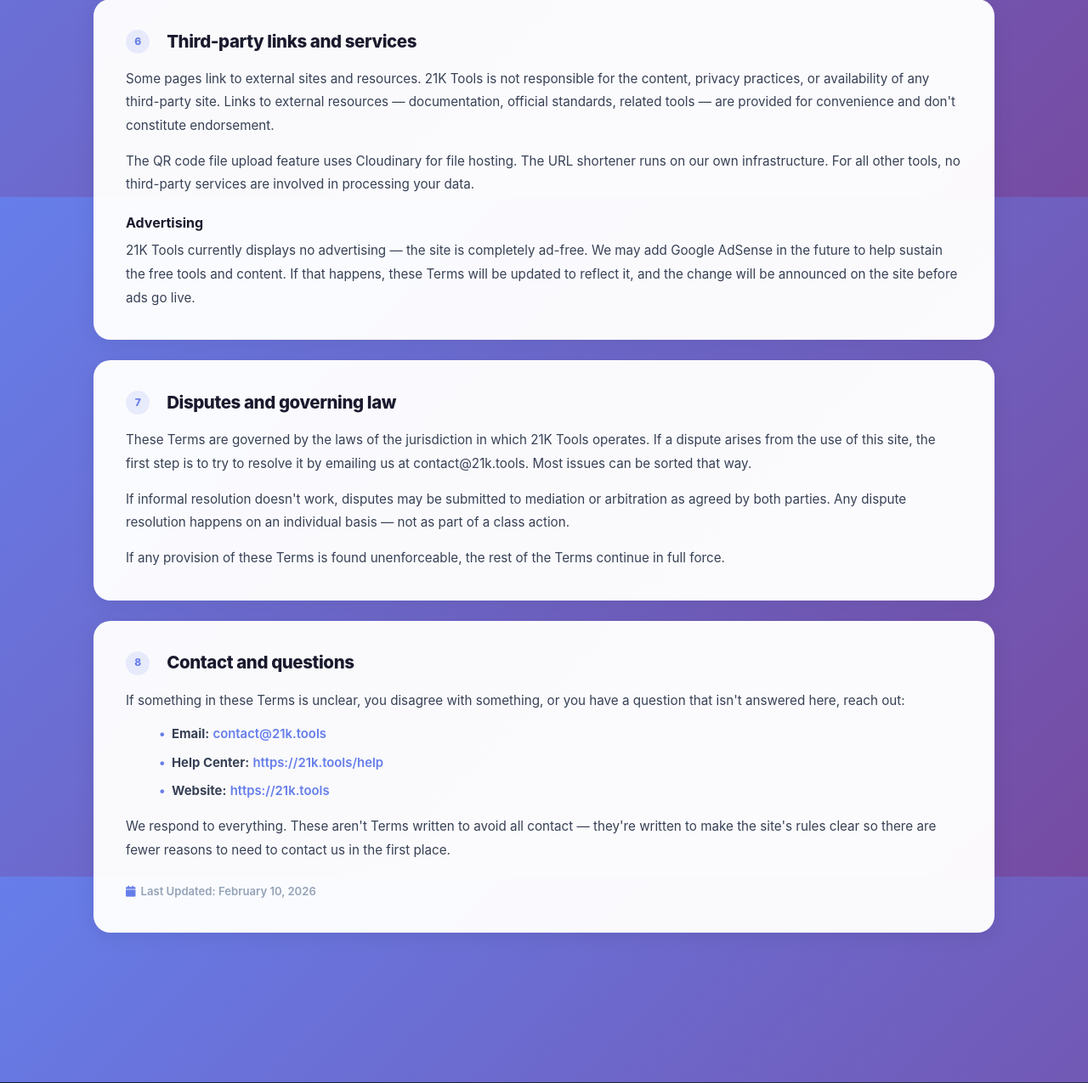
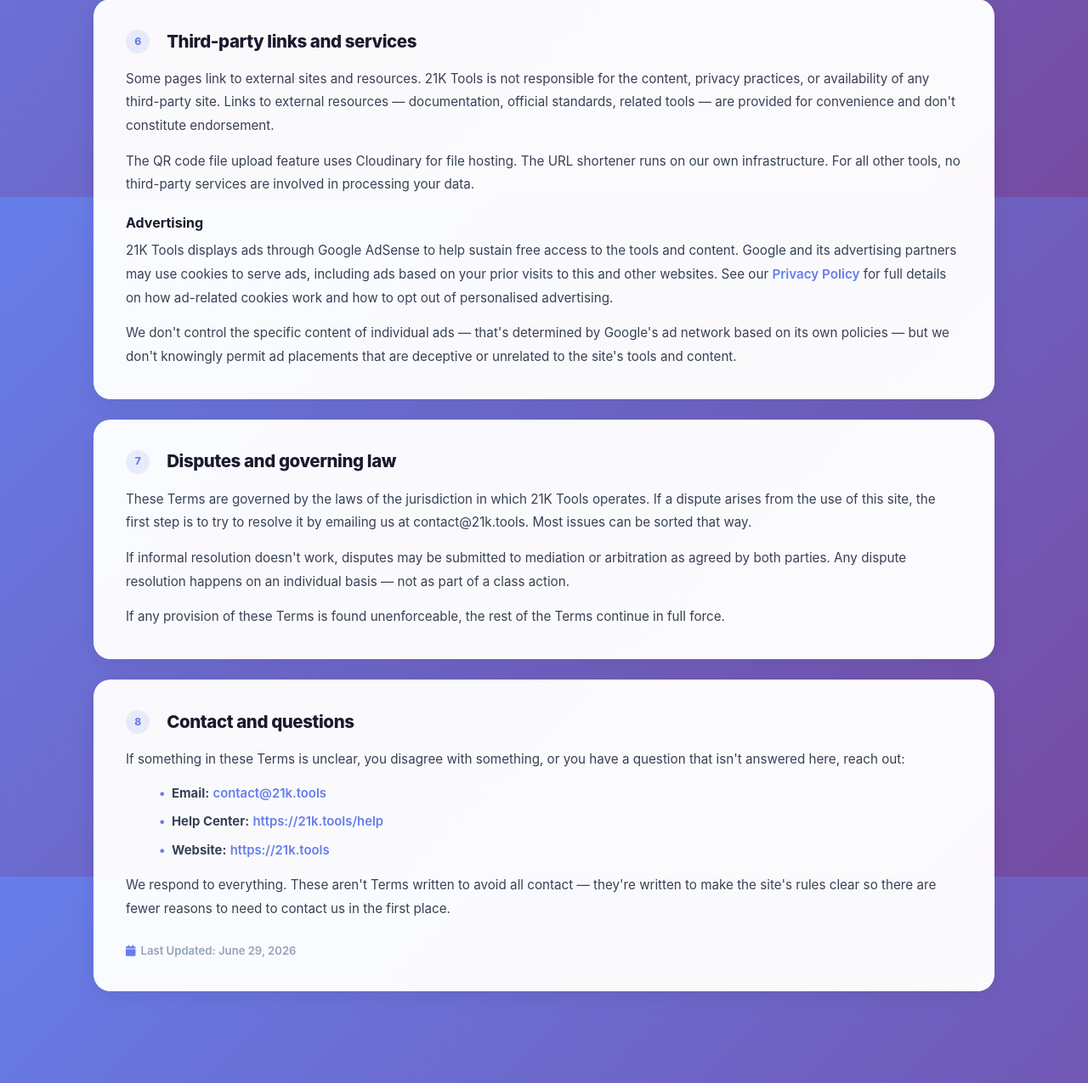
Before and after one commit to alwaysnithish/test, a Django app: page /termsandconditions/ in a window 1280 px wide. Shown: the part 3768-5043 px from the top of the page at 85% size. Run offline with Django 4.2, Linux system fonts and the light colour scheme; parts of the project's set-up code (start-up, migrations or seed data) failed here and were passed over; some libraries are stand-ins or nearby versions.

Commit message:
Update last updated date and advertising policy

```diff
--- a/Templates/tc.html
+++ b/Templates/tc.html
@@ -218,7 +218,7 @@ a { text-decoration: none; color: inherit; }
       </p>
     </div>
     <div class="page-meta">
-      <span class="page-meta-item"><i class="fas fa-calendar"></i> Last Updated: February 10, 2026</span>
+      <span class="page-meta-item"><i class="fas fa-calendar"></i> Last Updated: June 29, 2026</span>
       <span class="page-meta-item"><i class="fas fa-clock"></i> 8 min read</span>
     </div>
   </header>
@@ -373,7 +373,10 @@ a { text-decoration: none; color: inherit; }
 
     <h3>Advertising</h3>
     <p>
-      21K Tools currently displays no advertising — the site is completely ad-free. We may add Google AdSense in the future to help sustain the free tools and content. If that happens, these Terms will be updated to reflect it, and the change will be announced on the site before ads go live.
+      21K Tools displays ads through Google AdSense to help sustain free access to the tools and content. Google and its advertising partners may use cookies to serve ads, including ads based on your prior visits to this and other websites. See our <a href="/privacypolicy/">Privacy Policy</a> for full details on how ad-related cookies work and how to opt out of personalised advertising.
+    </p>
+    <p>
+      We don't control the specific content of individual ads — that's determined by Google's ad network based on its own policies — but we don't knowingly permit ad placements that are deceptive or unrelated to the site's tools and content.
     </p>
   </div>
 
@@ -413,7 +416,7 @@ a { text-decoration: none; color: inherit; }
     </p>
 
     <p style="margin-top:24px;font-size:0.82rem;color:#94a3b8;font-weight:600;">
-      <i class="fas fa-calendar" style="color:#667eea;margin-right:6px;"></i>Last Updated: February 10, 2026
+      <i class="fas fa-calendar" style="color:#667eea;margin-right:6px;"></i>Last Updated: June 29, 2026
     </p>
   </div>
 
```
